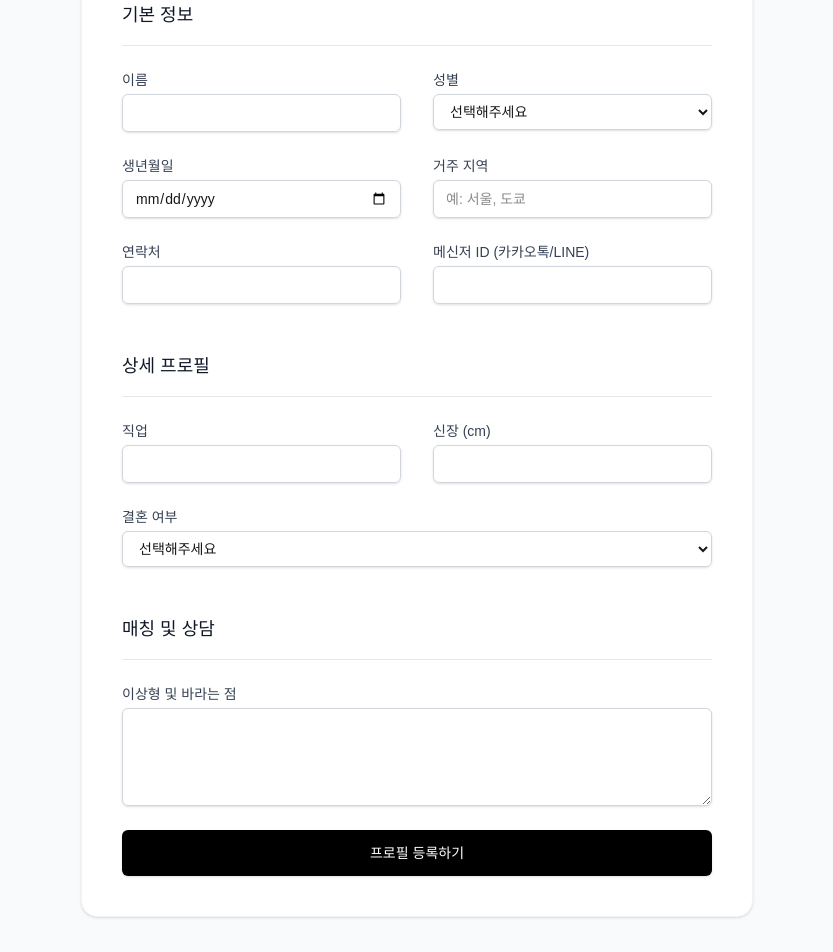
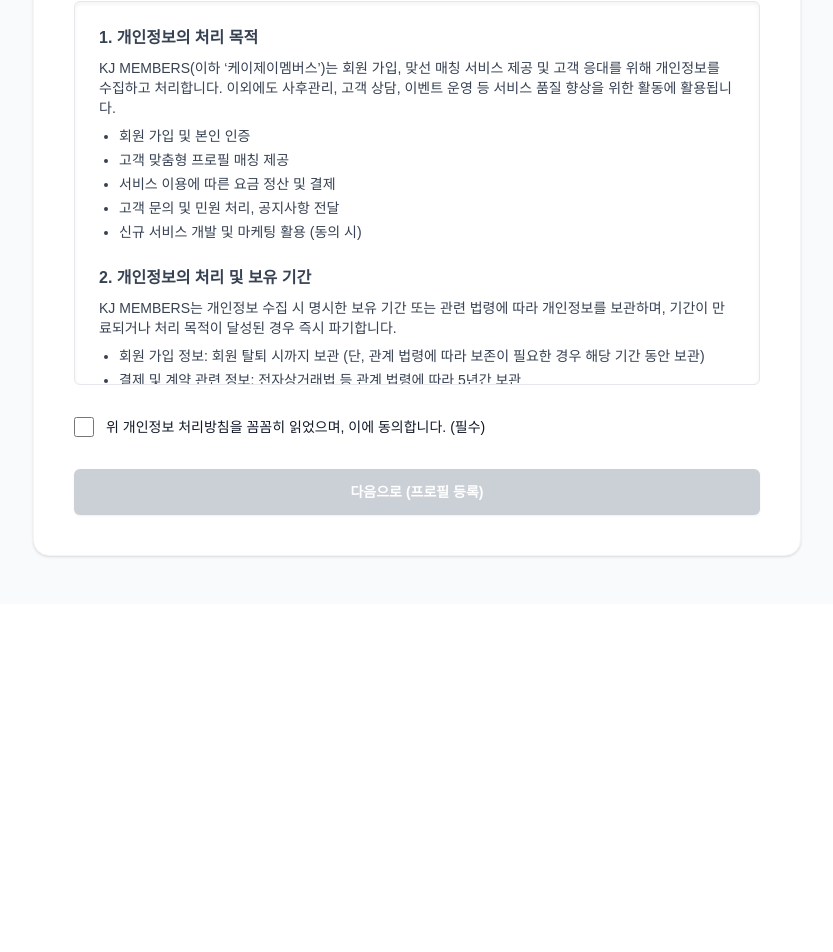
Before and after one commit to kjmembersglobal-jpg/kj-members, a Next.js app: page / in a window 1280 px wide. Shown: the part 200-1152 px from the top of the page, without its empty margins (223-1056 px from the left). After the commit the page ends 804 px from the top, so only its background shows below. Built offline with nearby package versions, Linux system fonts and the light colour scheme.

Commit message:
Update page.tsx

```diff
--- a/src/app/page.tsx
+++ b/src/app/page.tsx
@@ -3,6 +3,8 @@
 import { useState } from "react";
 
 export default function Home() {
+  const [step, setStep] = useState<"agreement" | "form">("agreement");
+  const [agreed, setAgreed] = useState(false);
   const [isSubmitting, setIsSubmitting] = useState(false);
   const [submitStatus, setSubmitStatus] = useState<"idle" | "success" | "error">("idle");
 
@@ -36,10 +38,149 @@
     }
   };
 
+  if (step === "agreement") {
+    return (
+      <div className="min-h-screen bg-gray-50 flex flex-col items-center py-12 px-4 sm:px-6 lg:px-8">
+        <div className="max-w-3xl w-full space-y-8 bg-white p-10 rounded-2xl shadow-sm border border-gray-100">
+          <div>
+            <h2 className="mt-2 text-center text-3xl font-extrabold text-blue-600 tracking-tight">
+              KJ MEMBERS
+            </h2>
+            <p className="mt-4 text-center text-sm text-gray-600">
+              서비스 이용을 위한 개인정보 처리방침 동의
+            </p>
+          </div>
+
+          <div className="bg-white border border-gray-200 rounded-md p-6 h-96 overflow-y-auto text-sm text-gray-700 space-y-6 shadow-inner">
+            <div>
+              <h3 className="font-bold text-base mb-2">1. 개인정보의 처리 목적</h3>
+              <p>KJ MEMBERS(이하 ‘케이제이멤버스’)는 회원 가입, 맞선 매칭 서비스 제공 및 고객 응대를 위해 개인정보를 수집하고 처리합니다. 이외에도 사후관리, 고객 상담, 이벤트 운영 등 서비스 품질 향상을 위한 활동에 활용됩니다.</p>
+              <ul className="list-disc pl-5 mt-2 space-y-1">
+                <li>회원 가입 및 본인 인증</li>
+                <li>고객 맞춤형 프로필 매칭 제공</li>
+                <li>서비스 이용에 따른 요금 정산 및 결제</li>
+                <li>고객 문의 및 민원 처리, 공지사항 전달</li>
+                <li>신규 서비스 개발 및 마케팅 활용 (동의 시)</li>
+              </ul>
+            </div>
+
+            <div>
+              <h3 className="font-bold text-base mb-2">2. 개인정보의 처리 및 보유 기간</h3>
+              <p>KJ MEMBERS는 개인정보 수집 시 명시한 보유 기간 또는 관련 법령에 따라 개인정보를 보관하며, 기간이 만료되거나 처리 목적이 달성된 경우 즉시 파기합니다.</p>
+              <ul className="list-disc pl-5 mt-2 space-y-1">
+                <li>회원 가입 정보: 회원 탈퇴 시까지 보관 (단, 관계 법령에 따라 보존이 필요한 경우 해당 기간 동안 보관)</li>
+                <li>결제 및 계약 관련 정보: 전자상거래법 등 관계 법령에 따라 5년간 보관</li>
+                <li>맞선 매칭 이력: 고객 재이용 및 분쟁 대비 목적, 탈퇴 후 최대 1년 보관</li>
+              </ul>
+            </div>
+
+            <div>
+              <h3 className="font-bold text-base mb-2">3. 개인정보의 제3자 제공</h3>
+              <p>KJ MEMBERS는 정보주체의 사전 동의 없이 개인정보를 외부에 제공하지 않으며, 다음의 경우에만 예외로 제공할 수 있습니다.</p>
+              <ul className="list-disc pl-5 mt-2 space-y-1">
+                <li>법령에 특별한 규정이 있는 경우</li>
+                <li>수사, 재판 등의 절차상 관계 기관의 요청이 있는 경우</li>
+                <li>정보주체의 사전 동의를 받은 경우 (예: 프로필 교류 시)</li>
+              </ul>
+            </div>
+
+            <div>
+              <h3 className="font-bold text-base mb-2">4. 정보주체의 권리 및 행사 방법</h3>
+              <p>이용자는 KJ MEMBERS(www.kjmembers.com)를 통해 다음과 같은 권리를 언제든지 요청하실 수 있습니다.</p>
+              <ol className="list-decimal pl-5 mt-2 space-y-1">
+                <li>개인정보 열람 및 제공 요청</li>
+                <li>정정 및 수정 요청</li>
+                <li>삭제 요청</li>
+                <li>처리 정지 요구</li>
+              </ol>
+              <p className="mt-2">요청은 온라인 문의, 이메일 또는 전화로 접수 가능하며, 본인 확인 후 신속하게 처리해 드립니다.</p>
+            </div>
+
+            <div>
+              <h3 className="font-bold text-base mb-2">5. 처리하는 개인정보 항목</h3>
+              <p>KJ MEMBERS는 맞선 중개 서비스 제공 및 회원 관리 목적으로 다음과 같은 개인정보 항목을 처리합니다.</p>
+              <ul className="list-disc pl-5 mt-2 space-y-1">
+                <li>필수 항목: 이름, 생년월일, 성별, 연락처(휴대폰, 이메일), 아이디, 비밀번호, 결제 정보, 접속 로그, IP</li>
+                <li>선택 항목: 직업, 종교, 학력, 사진, 자기소개 등 (회원 동의 시)</li>
+              </ul>
+            </div>
+
+            <div>
+              <h3 className="font-bold text-base mb-2">6. 개인정보의 파기</h3>
+              <p>KJ MEMBERS는 개인정보의 보유 기간이 종료되거나 처리 목적이 달성된 경우 지체 없이 안전하게 파기합니다.</p>
+              <ul className="list-disc pl-5 mt-2 space-y-1">
+                <li>전자적 파일: 복구 불가능한 방식으로 영구 삭제</li>
+                <li>종이 문서: 분쇄기 파쇄 또는 소각 처리</li>
+                <li>파기 절차는 내부 전담자 승인 후 이루어지며, 파기 완료 여부를 기록 및 관리합니다.</li>
+              </ul>
+            </div>
+
+            <div>
+              <h3 className="font-bold text-base mb-2">7. 개인정보의 안전성 확보 조치</h3>
+              <p>KJ MEMBERS는 정보주체의 개인정보를 안전하게 보호하기 위해 다음과 같은 기술적·관리적 조치를 시행하고 있습니다.</p>
+              <ul className="list-disc pl-5 mt-2 space-y-1">
+                <li>암호화 저장: 비밀번호, 고유식별정보 등은 암호화 저장</li>
+                <li>접근 권한 최소화 및 내부 교육 실시</li>
+                <li>침입차단 시스템 등 보안 시스템 운영</li>
+                <li>개인정보 처리 이력 기록 및 정기 모니터링</li>
+              </ul>
+            </div>
+
+            <div>
+              <h3 className="font-bold text-base mb-2">8. 개인정보 보호 책임자</h3>
+              <p>KJ MEMBERS는 개인정보 보호와 관련된 민원 처리 및 피해 구제를 위한 책임자를 다음과 같이 지정하고 있습니다.</p>
+              <ul className="list-disc pl-5 mt-2 space-y-1">
+                <li>책임자 성명: 장현규</li>
+                <li>연락처: 051-804-8017</li>
+                <li>이메일: kjmembers.global.com</li>
+              </ul>
+              <p className="mt-2">기타 개인정보 관련 문의는 상기 연락처 또는 홈페이지 고객센터를 통해 접수해 주세요.</p>
+            </div>
+
+            <div>
+              <h3 className="font-bold text-base mb-2">9. 개인정보 처리방침 변경</h3>
+              <p>본 개인정보 처리방침은 법령 또는 내부 정책 변경 시 사전 고지 후 개정되며, 변경 사항은 홈페이지에 공지합니다.</p>
+              <ul className="list-disc pl-5 mt-2 space-y-1">
+                <li>최종 수정일: 2025년 5월 9일</li>
+              </ul>
+            </div>
+          </div>
+
+          <div className="flex items-center mt-4">
+            <input
+              type="checkbox"
+              id="agree"
+              checked={agreed}
+              onChange={(e) => setAgreed(e.target.checked)}
+              className="h-5 w-5 text-blue-600 focus:ring-blue-500 border-gray-300 rounded cursor-pointer"
+            />
+            <label htmlFor="agree" className="ml-3 block text-sm font-medium text-gray-900 cursor-pointer">
+              위 개인정보 처리방침을 꼼꼼히 읽었으며, 이에 동의합니다. (필수)
+            </label>
+          </div>
+
+          <button
+            onClick={() => setStep("form")}
+            disabled={!agreed}
+            className="w-full flex justify-center py-3 px-4 border border-transparent rounded-md shadow-sm text-sm font-bold text-white bg-blue-600 hover:bg-blue-700 focus:outline-none focus:ring-2 focus:ring-offset-2 focus:ring-blue-500 disabled:opacity-50 disabled:bg-gray-400 transition-colors"
+          >
+            다음으로 (프로필 등록)
+          </button>
+        </div>
+      </div>
+    );
+  }
+
   return (
     <div className="min-h-screen bg-gray-50 flex flex-col items-center py-12 px-4 sm:px-6 lg:px-8">
       <div className="max-w-2xl w-full space-y-8 bg-white p-10 rounded-2xl shadow-sm border border-gray-100">
-        <div>
+        <div className="relative">
+          <button
+            onClick={() => setStep("agreement")}
+            className="absolute left-0 top-1 text-sm text-gray-500 hover:text-gray-900"
+          >
+            &larr; 뒤로 가기
+          </button>
           <h2 className="mt-2 text-center text-3xl font-extrabold text-blue-600 tracking-tight">
             KJ MEMBERS
           </h2>
@@ -59,14 +200,14 @@
             <div>
               <label htmlFor="name" className="block text-sm font-medium text-gray-700">이름</label>
               <div className="mt-1">
-                <input type="text" name="name" id="name" required className="py-2 px-3 block w-full shadow-sm sm:text-sm border-gray-300 border rounded-md focus:ring-black focus:border-black" />
+                <input type="text" name="name" id="name" required className="py-2 px-3 block w-full shadow-sm sm:text-sm border-gray-300 border rounded-md focus:ring-blue-500 focus:border-blue-500" />
               </div>
             </div>
 
             <div>
               <label htmlFor="gender" className="block text-sm font-medium text-gray-700">성별</label>
               <div className="mt-1">
-                <select id="gender" name="gender" required className="py-2 px-3 block w-full shadow-sm sm:text-sm border-gray-300 border rounded-md focus:ring-black focus:border-black">
+                <select id="gender" name="gender" required className="py-2 px-3 block w-full shadow-sm sm:text-sm border-gray-300 border rounded-md focus:ring-blue-500 focus:border-blue-500">
                   <option value="">선택해주세요</option>
                   <option value="남성 (한국)">남성 (한국)</option>
                   <option value="여성 (일본)">여성 (일본)</option>
@@ -77,28 +218,28 @@
             <div>
               <label htmlFor="birthDate" className="block text-sm font-medium text-gray-700">생년월일</label>
               <div className="mt-1">
-                <input type="date" name="birthDate" id="birthDate" required className="py-2 px-3 block w-full shadow-sm sm:text-sm border-gray-300 border rounded-md focus:ring-black focus:border-black" />
+                <input type="date" name="birthDate" id="birthDate" required className="py-2 px-3 block w-full shadow-sm sm:text-sm border-gray-300 border rounded-md focus:ring-blue-500 focus:border-blue-500" />
               </div>
             </div>
 
             <div>
               <label htmlFor="location" className="block text-sm font-medium text-gray-700">거주 지역</label>
               <div className="mt-1">
-                <input type="text" name="location" id="location" placeholder="예: 서울, 도쿄" required className="py-2 px-3 block w-full shadow-sm sm:text-sm border-gray-300 border rounded-md focus:ring-black focus:border-black" />
+                <input type="text" name="location" id="location" placeholder="예: 서울, 도쿄" required className="py-2 px-3 block w-full shadow-sm sm:text-sm border-gray-300 border rounded-md focus:ring-blue-500 focus:border-blue-500" />
               </div>
             </div>
 
             <div>
               <label htmlFor="phone" className="block text-sm font-medium text-gray-700">연락처</label>
               <div className="mt-1">
-                <input type="tel" name="phone" id="phone" required className="py-2 px-3 block w-full shadow-sm sm:text-sm border-gray-300 border rounded-md focus:ring-black focus:border-black" />
+                <input type="tel" name="phone" id="phone" required className="py-2 px-3 block w-full shadow-sm sm:text-sm border-gray-300 border rounded-md focus:ring-blue-500 focus:border-blue-500" />
               </div>
             </div>
 
             <div>
               <label htmlFor="messenger" className="block text-sm font-medium text-gray-700">메신저 ID (카카오톡/LINE)</label>
               <div className="mt-1">
-                <input type="text" name="messenger" id="messenger" required className="py-2 px-3 block w-full shadow-sm sm:text-sm border-gray-300 border rounded-md focus:ring-black focus:border-black" />
+                <input type="text" name="messenger" id="messenger" required className="py-2 px-3 block w-full shadow-sm sm:text-sm border-gray-300 border rounded-md focus:ring-blue-500 focus:border-blue-500" />
               </div>
             </div>
 
@@ -110,21 +251,21 @@
             <div>
               <label htmlFor="occupation" className="block text-sm font-medium text-gray-700">직업</label>
               <div className="mt-1">
-                <input type="text" name="occupation" id="occupation" className="py-2 px-3 block w-full shadow-sm sm:text-sm border-gray-300 border rounded-md focus:ring-black focus:border-black" />
+                <input type="text" name="occupation" id="occupation" className="py-2 px-3 block w-full shadow-sm sm:text-sm border-gray-300 border rounded-md focus:ring-blue-500 focus:border-blue-500" />
               </div>
             </div>
 
             <div>
               <label htmlFor="height" className="block text-sm font-medium text-gray-700">신장 (cm)</label>
               <div className="mt-1">
-                <input type="number" name="height" id="height" className="py-2 px-3 block w-full shadow-sm sm:text-sm border-gray-300 border rounded-md focus:ring-black focus:border-black" />
+                <input type="number" name="height" id="height" className="py-2 px-3 block w-full shadow-sm sm:text-sm border-gray-300 border rounded-md focus:ring-blue-500 focus:border-blue-500" />
               </div>
             </div>
 
             <div className="sm:col-span-2">
               <label htmlFor="maritalStatus" className="block text-sm font-medium text-gray-700">결혼 여부</label>
               <div className="mt-1">
-                <select id="maritalStatus" name="maritalStatus" className="py-2 px-3 block w-full shadow-sm sm:text-sm border-gray-300 border rounded-md focus:ring-black focus:border-black">
+                <select id="maritalStatus" name="maritalStatus" className="py-2 px-3 block w-full shadow-sm sm:text-sm border-gray-300 border rounded-md focus:ring-blue-500 focus:border-blue-500">
                   <option value="">선택해주세요</option>
                   <option value="초혼">초혼</option>
                   <option value="재혼">재혼</option>
@@ -140,7 +281,7 @@
             <div className="sm:col-span-2">
               <label htmlFor="preferences" className="block text-sm font-medium text-gray-700">이상형 및 바라는 점</label>
               <div className="mt-1">
-                <textarea id="preferences" name="preferences" rows={4} className="py-2 px-3 block w-full shadow-sm sm:text-sm border-gray-300 border rounded-md focus:ring-black focus:border-black"></textarea>
+                <textarea id="preferences" name="preferences" rows={4} className="py-2 px-3 block w-full shadow-sm sm:text-sm border-gray-300 border rounded-md focus:ring-blue-500 focus:border-blue-500"></textarea>
               </div>
             </div>
           </div>
@@ -161,7 +302,7 @@
             <button
               type="submit"
               disabled={isSubmitting}
-              className="w-full flex justify-center py-3 px-4 border border-transparent rounded-md shadow-sm text-sm font-medium text-white bg-black hover:bg-gray-800 focus:outline-none focus:ring-2 focus:ring-offset-2 focus:ring-black disabled:opacity-50"
+              className="w-full flex justify-center py-3 px-4 border border-transparent rounded-md shadow-sm text-sm font-bold text-white bg-blue-600 hover:bg-blue-700 focus:outline-none focus:ring-2 focus:ring-offset-2 focus:ring-blue-500 disabled:opacity-50"
             >
               {isSubmitting ? "제출 중..." : "프로필 등록하기"}
             </button>
```
